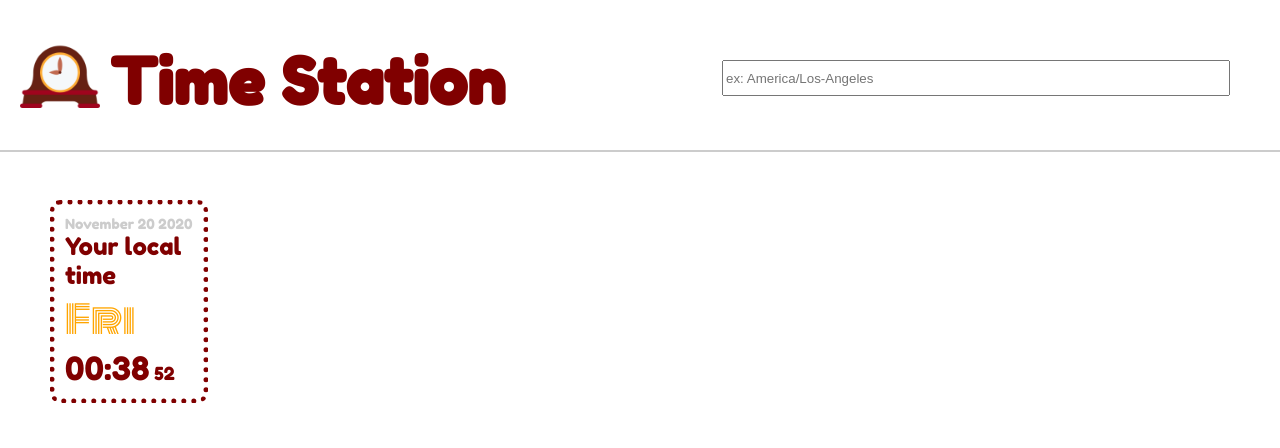
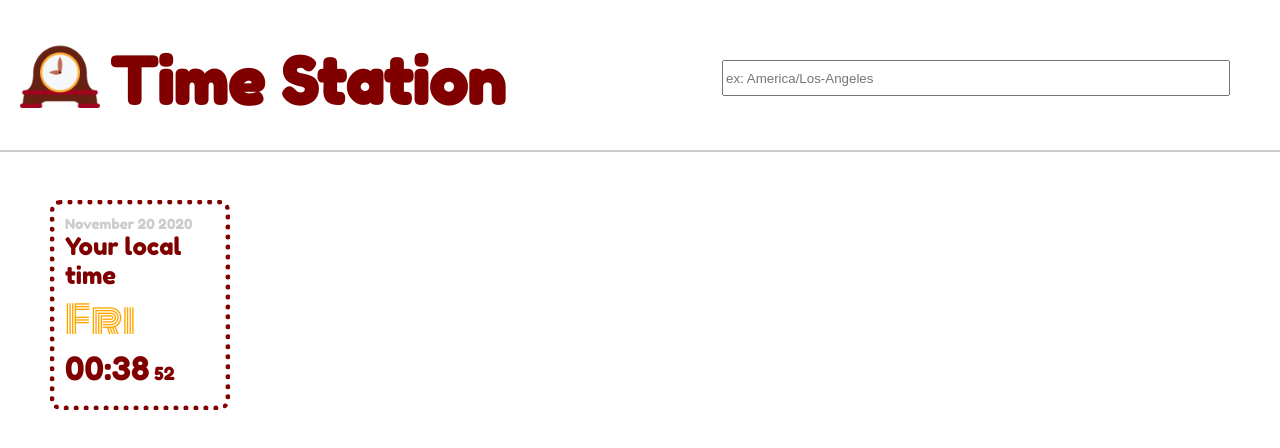
Before and after one commit to xiongkb/timezone-clock, a React (Create React App) app: page / in a window 1280 px wide. Shown: the top 448 px of the page. Built offline with nearby package versions, Linux system fonts and the light colour scheme.

Commit message:
fixed margin spacings

```diff
--- a/src/App.css
+++ b/src/App.css
@@ -3,4 +3,5 @@
   font-family: 'Fredoka One', cursive;
   font-size: 32px;
   color: #800000;
+  margin-top: 150px;
 }
--- a/src/Components/Time/time.css
+++ b/src/Components/Time/time.css
@@ -4,11 +4,11 @@
     border: 5px #800000 dotted;
     border-radius: 10px;
     padding: 10px;
-    width: 10%;
-    height: auto;
+    width: 150px;
+    height: 180px;
     transition: transform .2s;
     margin-left: 50px;
-    margin-top: 200px;
+    margin-top: 50px;
     float: left;
 }
 .local-time:hover {
--- a/src/Components/Timezones/tz.css
+++ b/src/Components/Timezones/tz.css
@@ -5,11 +5,11 @@
     border-radius: 10px;
     padding: 10px;
     width: 150px;
-    height: auto;
+    height: 180px;
     transition: transform .2s;
     float: left;
     margin-left: 50px;
-    margin-top: 200px;
+    margin-top: 50px;
 }
 .tz-time:hover {
     transform: scale(1.5);
```
